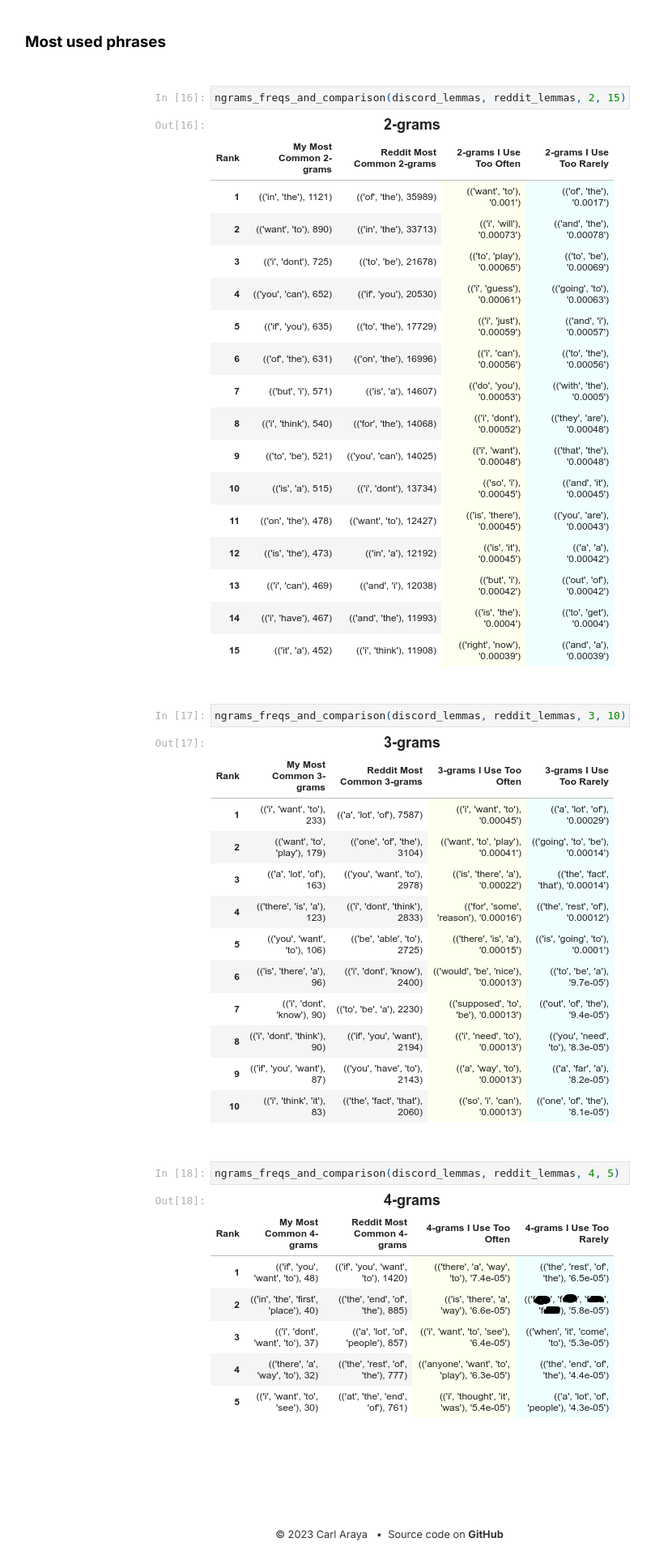
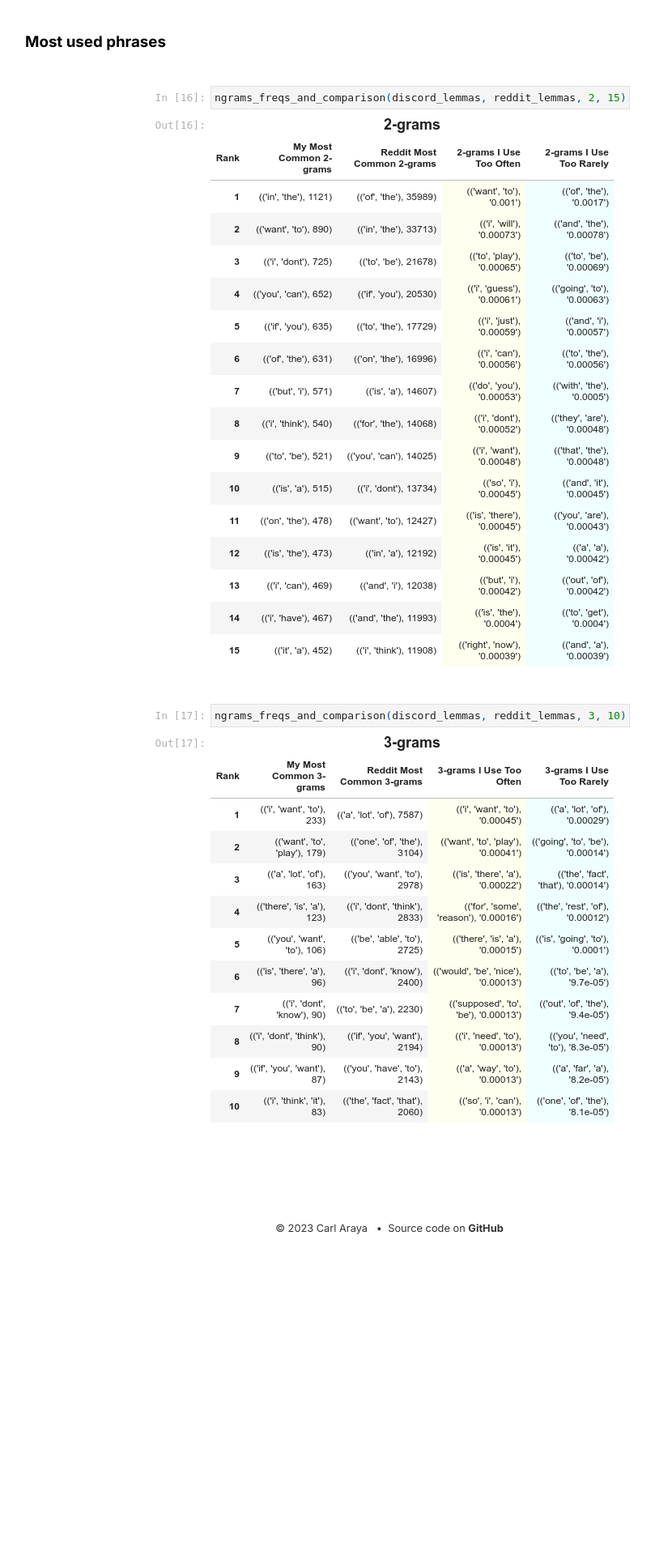
Before and after one commit to carlaraya/carlaraya.github.io, a Jekyll site: the page built from _pages/discord-text-data-analysis.md, in a window 1280 px wide. Shown: the part 3136-5056 px from the top of the page at 81% size, without its empty margins (159-968 px from the left). Built offline with Jekyll 4.4.1, drawn with Linux system fonts in a browser that asks for light colours; after the commit the page ends 4678 px from its top, so only the background shows below that.

Commit message:
content updates

```diff
--- a/_pages/discord-text-data-analysis.md
+++ b/_pages/discord-text-data-analysis.md
@@ -43,5 +43,3 @@ The 3rd column is what we're interested in. Some words like "just" and "like" I
 
 
 ![3-grams results table image](/images/3grams.png)
-
-![4-grams results table image](/images/4grams.png)
--- a/build/discord-text-data-analysis/index.html
+++ b/build/discord-text-data-analysis/index.html
@@ -141,8 +141,6 @@
 
 <p><img src="/images/3grams.png" alt="3-grams results table image" /></p>
 
-<p><img src="/images/4grams.png" alt="4-grams results table image" /></p>
-
 
 
           <button title="Toggle Theme" class="theme-toggle">
```
Also changed, not shown: other parts of build/discord-text-data-analysis/index.html (+1 -1 lines), build/feed.xml.
